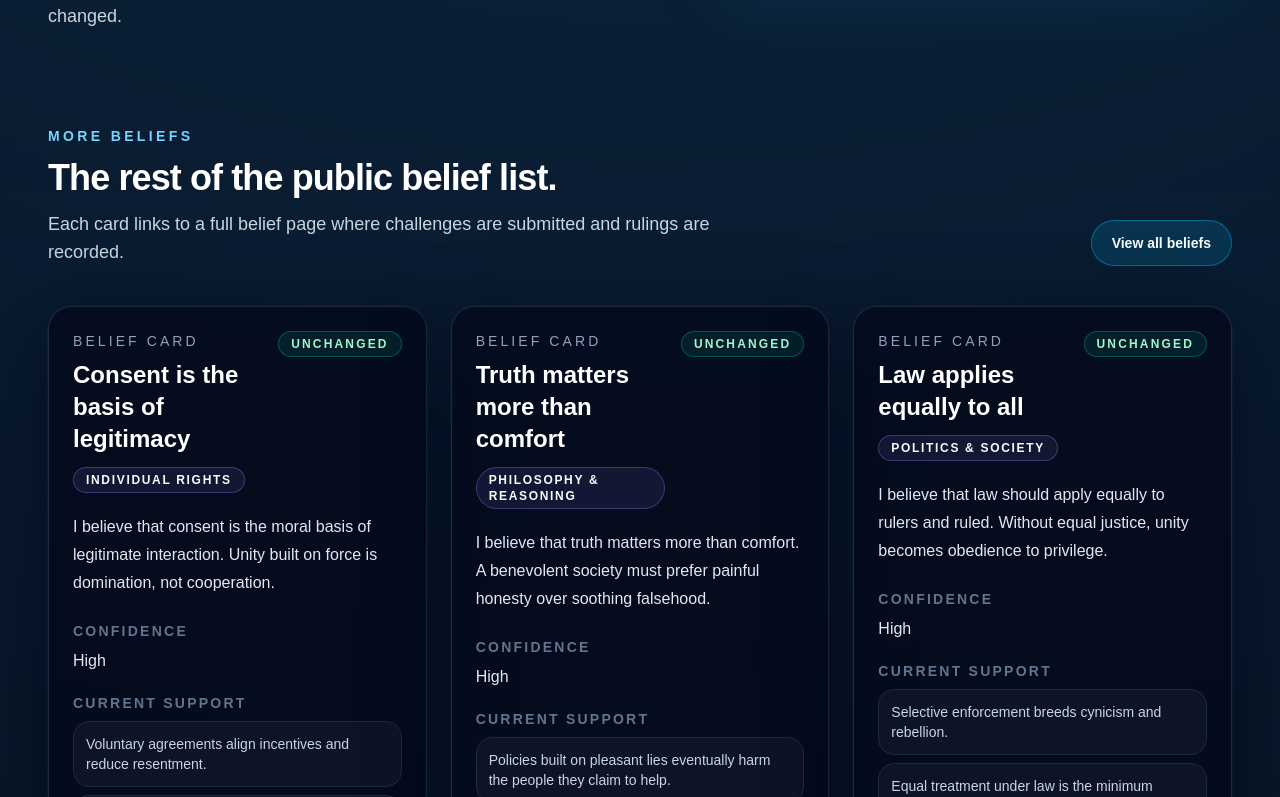
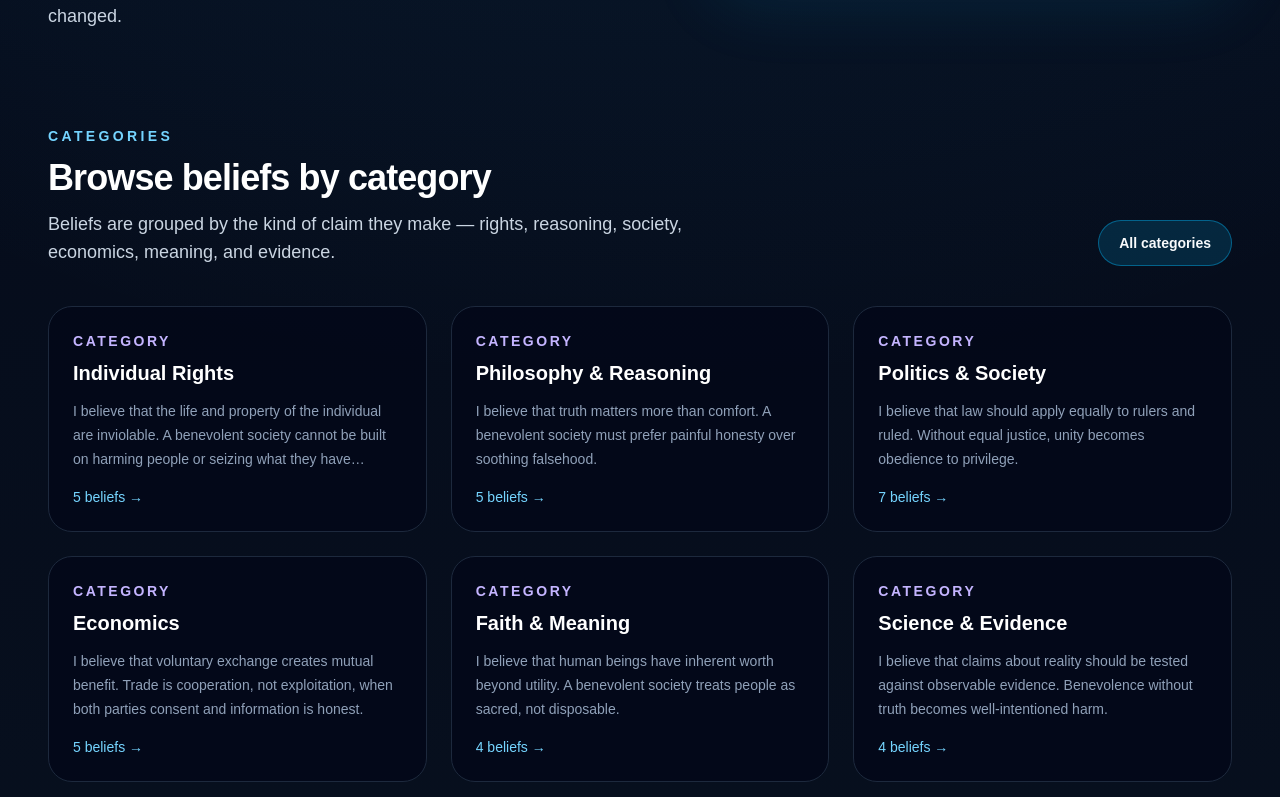
Before and after one commit to QPSGP/Challenge-My-Beliefs, a Next.js app: page / in a window 1280 px wide. Shown: the part 1323-2120 px from the top of the page. Built offline with nearby package versions, Linux system fonts and the light colour scheme.

Commit message:
chore: auto-sync from Cursor (2026-05-29 17:42 UTC)

```diff
--- a/src/app/beliefs/page.tsx
+++ b/src/app/beliefs/page.tsx
@@ -3,7 +3,7 @@ import { BeliefCategoryNav } from "@/components/belief-category-nav";
 import { SectionHeading } from "@/components/section-heading";
 import {
   filterBeliefsByCategory,
-  getCategoriesFromBeliefs,
+  getSortedCategories,
   groupBeliefsByCategory,
 } from "@/lib/categories";
 import { foundingRule } from "@/lib/site-content";
@@ -18,7 +18,7 @@ type BeliefsPageProps = {
 export default async function BeliefsPage({ searchParams }: BeliefsPageProps) {
   const { category: activeCategory } = await searchParams;
   const beliefs = await getBeliefs();
-  const categories = getCategoriesFromBeliefs(beliefs);
+  const categories = getSortedCategories(beliefs);
   const filtered = filterBeliefsByCategory(beliefs, activeCategory);
   const groups = groupBeliefsByCategory(filtered);
 
--- /dev/null
+++ b/src/app/categories/[slug]/page.tsx
@@ -0,0 +1,67 @@
+import Link from "next/link";
+import { notFound } from "next/navigation";
+
+import { BeliefCard } from "@/components/belief-card";
+import { BeliefCategoryNav } from "@/components/belief-category-nav";
+import { SectionHeading } from "@/components/section-heading";
+import {
+  filterBeliefsByCategory,
+  getSortedCategories,
+  slugToCategory,
+} from "@/lib/categories";
+import { foundingRule } from "@/lib/site-content";
+import { getBeliefs } from "@/lib/store";
+
+export const dynamic = "force-dynamic";
+
+type CategoryDetailPageProps = {
+  params: Promise<{ slug: string }>;
+};
+
+export default async function CategoryDetailPage({ params }: CategoryDetailPageProps) {
+  const { slug } = await params;
+  const beliefs = await getBeliefs();
+  const categories = getSortedCategories(beliefs);
+  const category = slugToCategory(slug, categories);
+
+  if (!category) {
+    notFound();
+  }
+
+  const filtered = filterBeliefsByCategory(beliefs, category);
+
+  return (
+    <main className="mx-auto flex min-h-screen w-full max-w-7xl flex-col gap-10 px-6 py-10 sm:px-10 lg:px-12">
+      <Link href="/categories" className="text-sm text-sky-300 hover:text-sky-200">
+        ← All categories
+      </Link>
+
+      <SectionHeading
+        eyebrow="Category"
+        title={category}
+        description={`${filtered.length} belief${filtered.length === 1 ? "" : "s"} in this category. Each can be read, challenged, and tracked through your public ruling process.`}
+      />
+
+      <BeliefCategoryNav categories={categories} activeCategory={category} />
+
+      <div className="rounded-[2rem] border border-sky-400/20 bg-sky-400/10 p-6 text-base leading-7 text-slate-100">
+        {foundingRule}
+      </div>
+
+      {filtered.length === 0 ? (
+        <p className="text-slate-400">No beliefs in this category yet.</p>
+      ) : (
+        <div className="grid gap-6 xl:grid-cols-3">
+          {filtered.map((belief, index) => (
+            <div key={belief.id} className="relative">
+              <span className="absolute -top-3 left-4 z-10 rounded-full border border-sky-400/30 bg-slate-950 px-3 py-1 text-xs font-semibold text-sky-300">
+                #{index + 1}
+              </span>
+              <BeliefCard belief={belief} />
+            </div>
+          ))}
+        </div>
+      )}
+    </main>
+  );
+}
--- /dev/null
+++ b/src/app/categories/page.tsx
@@ -0,0 +1,48 @@
+import Link from "next/link";
+
+import { CategoryCard } from "@/components/category-card";
+import { SectionHeading } from "@/components/section-heading";
+import { getSortedCategories, groupBeliefsByCategory } from "@/lib/categories";
+import { getBeliefs } from "@/lib/store";
+
+export const dynamic = "force-dynamic";
+
+export default async function CategoriesPage() {
+  const beliefs = await getBeliefs();
+  const groups = groupBeliefsByCategory(beliefs);
+  const categories = getSortedCategories(beliefs);
+
+  return (
+    <main className="mx-auto flex min-h-screen w-full max-w-7xl flex-col gap-10 px-6 py-10 sm:px-10 lg:px-12">
+      <SectionHeading
+        eyebrow="Categories"
+        title="Browse beliefs by category"
+        description="Each category groups related beliefs that support a unified, benevolent society. Open a category to read and challenge every belief in that group."
+      />
+
+      <div className="flex flex-wrap gap-3">
+        <Link
+          href="/beliefs"
+          className="rounded-full border border-sky-400/40 bg-sky-400/15 px-5 py-2 text-sm font-semibold text-sky-100 hover:bg-sky-400/25"
+        >
+          View all beliefs
+        </Link>
+      </div>
+
+      <div className="grid gap-6 sm:grid-cols-2 xl:grid-cols-3">
+        {groups.map((group) => (
+          <CategoryCard
+            key={group.category}
+            category={group.category}
+            count={group.beliefs.length}
+            preview={group.beliefs[0]?.statement ?? "No beliefs yet."}
+          />
+        ))}
+      </div>
+
+      {categories.length === 0 ? (
+        <p className="text-slate-400">No categories yet. Add beliefs from the founder dashboard.</p>
+      ) : null}
+    </main>
+  );
+}
--- a/src/app/page.tsx
+++ b/src/app/page.tsx
@@ -1,8 +1,10 @@
 import Link from "next/link";
 
+import { CategoryCard } from "@/components/category-card";
 import { BeliefCard } from "@/components/belief-card";
 import { LeadBeliefSpotlight } from "@/components/lead-belief-spotlight";
 import { SectionHeading } from "@/components/section-heading";
+import { groupBeliefsByCategory } from "@/lib/categories";
 import { foundingRule, platformChannels, processSteps } from "@/lib/site-content";
 import { getBeliefs } from "@/lib/store";
 
@@ -11,7 +13,7 @@ export const dynamic = "force-dynamic";
 export default async function Home() {
   const beliefs = await getBeliefs();
   const leadBelief = beliefs[0];
-  const otherBeliefs = beliefs.slice(1);
+  const categoryGroups = groupBeliefsByCategory(beliefs);
 
   return (
     <main className="mx-auto flex min-h-screen w-full max-w-7xl flex-col gap-24 px-6 py-8 sm:px-10 lg:px-12">
@@ -62,12 +64,39 @@ export default async function Home() {
         </div>
       </section>
 
+      <section id="categories" className="space-y-10">
+        <div className="flex flex-col gap-6 sm:flex-row sm:items-end sm:justify-between">
+          <SectionHeading
+            eyebrow="Categories"
+            title="Browse beliefs by category"
+            description="Beliefs are grouped by the kind of claim they make — rights, reasoning, society, economics, meaning, and evidence."
+          />
+          <Link
+            href="/categories"
+            className="shrink-0 rounded-full border border-sky-400/40 bg-sky-400/15 px-5 py-3 text-sm font-semibold text-sky-100 hover:bg-sky-400/25"
+          >
+            All categories
+          </Link>
+        </div>
+
+        <div className="grid gap-6 sm:grid-cols-2 xl:grid-cols-3">
+          {categoryGroups.map((group) => (
+            <CategoryCard
+              key={group.category}
+              category={group.category}
+              count={group.beliefs.length}
+              preview={group.beliefs[0]?.statement ?? ""}
+            />
+          ))}
+        </div>
+      </section>
+
       <section id="beliefs" className="space-y-10">
         <div className="flex flex-col gap-6 sm:flex-row sm:items-end sm:justify-between">
           <SectionHeading
-            eyebrow="More beliefs"
-            title="The rest of the public belief list."
-            description="Each card links to a full belief page where challenges are submitted and rulings are recorded."
+            eyebrow="Core beliefs"
+            title="The full public list starts here."
+            description="Your lead belief is featured above. Open any category or view the complete ordered list."
           />
           <Link
             href="/beliefs"
@@ -78,7 +107,7 @@ export default async function Home() {
         </div>
 
         <div className="grid gap-6 xl:grid-cols-3">
-          {otherBeliefs.map((belief) => (
+          {beliefs.slice(0, 6).map((belief) => (
             <BeliefCard key={belief.id} belief={belief} />
           ))}
         </div>
--- a/src/components/belief-category-nav.tsx
+++ b/src/components/belief-category-nav.tsx
@@ -1,4 +1,6 @@
 import Link from "next/link";
+
+import { categoryToSlug } from "@/lib/categories";
 
 type BeliefCategoryNavProps = {
   categories: string[];
@@ -18,10 +20,13 @@ export function BeliefCategoryNav({ categories, activeCategory }: BeliefCategory
       <Link href="/beliefs" className={linkClass(!activeCategory)}>
         All
       </Link>
+      <Link href="/categories" className={linkClass(false)}>
+        Categories
+      </Link>
       {categories.map((category) => (
         <Link
           key={category}
-          href={`/beliefs?category=${encodeURIComponent(category)}`}
+          href={`/categories/${categoryToSlug(category)}`}
           className={linkClass(activeCategory === category)}
         >
           {category}
--- a/src/components/category-badge.tsx
+++ b/src/components/category-badge.tsx
@@ -1,5 +1,6 @@
 import Link from "next/link";
 
+import { categoryToSlug } from "@/lib/categories";
 type CategoryBadgeProps = {
   category: string;
   linkToFilter?: boolean;
@@ -15,7 +16,7 @@ export function CategoryBadge({ category, linkToFilter = false }: CategoryBadgeP
 
   return (
     <Link
-      href={`/beliefs?category=${encodeURIComponent(category)}`}
+      href={`/categories/${categoryToSlug(category)}`}
       className={`${className} transition hover:border-violet-400/50 hover:bg-violet-400/20`}
     >
       {category}
--- /dev/null
+++ b/src/components/category-card.tsx
@@ -0,0 +1,27 @@
+import Link from "next/link";
+
+import { categoryToSlug } from "@/lib/categories";
+
+type CategoryCardProps = {
+  category: string;
+  count: number;
+  preview: string;
+};
+
+export function CategoryCard({ category, count, preview }: CategoryCardProps) {
+  return (
+    <Link
+      href={`/categories/${categoryToSlug(category)}`}
+      className="flex h-full flex-col rounded-3xl border border-slate-800 bg-slate-950/70 p-6 transition hover:border-sky-400/30 hover:bg-slate-950"
+    >
+      <p className="text-sm font-semibold uppercase tracking-[0.18em] text-violet-300">
+        Category
+      </p>
+      <h3 className="mt-2 text-xl font-semibold text-white">{category}</h3>
+      <p className="mt-3 flex-1 text-sm leading-6 text-slate-400 line-clamp-3">{preview}</p>
+      <p className="mt-4 text-sm font-medium text-sky-300">
+        {count} belief{count === 1 ? "" : "s"} →
+      </p>
+    </Link>
+  );
+}
--- a/src/components/site-footer.tsx
+++ b/src/components/site-footer.tsx
@@ -3,6 +3,7 @@ import Link from "next/link";
 const links = [
   { href: "/", label: "Home" },
   { href: "/beliefs", label: "Beliefs" },
+  { href: "/categories", label: "Categories" },
   { href: "/about", label: "About" },
   { href: "/admin", label: "Founder" },
 ] as const;
--- a/src/components/site-nav.tsx
+++ b/src/components/site-nav.tsx
@@ -3,6 +3,7 @@ import Link from "next/link";
 const links = [
   { href: "/", label: "Home" },
   { href: "/beliefs", label: "Beliefs" },
+  { href: "/categories", label: "Categories" },
   { href: "/about", label: "About" },
   { href: "/admin", label: "Founder" },
 ] as const;
--- a/src/lib/categories.ts
+++ b/src/lib/categories.ts
@@ -15,6 +15,37 @@ export const SUGGESTED_CATEGORIES = [
 export function normalizeCategory(value: string | undefined): string {
   const trimmed = value?.trim() ?? "";
   return trimmed.length > 0 ? trimmed : DEFAULT_CATEGORY;
+}
+
+export function categoryToSlug(category: string): string {
+  return category
+    .toLowerCase()
+    .replace(/&/g, "and")
+    .replace(/[^a-z0-9]+/g, "-")
+    .replace(/^-+|-+$/g, "");
+}
+
+export function slugToCategory(slug: string, categories: string[]): string | undefined {
+  return categories.find((category) => categoryToSlug(category) === slug);
+}
+
+export function getSortedCategories(beliefs: Belief[]): string[] {
+  const fromBeliefs = getCategoriesFromBeliefs(beliefs);
+  const ordered: string[] = [];
+
+  for (const preset of SUGGESTED_CATEGORIES) {
+    if (fromBeliefs.includes(preset)) {
+      ordered.push(preset);
+    }
+  }
+
+  for (const category of fromBeliefs) {
+    if (!ordered.includes(category)) {
+      ordered.push(category);
+    }
+  }
+
+  return ordered;
 }
 
 export function getCategoriesFromBeliefs(beliefs: Belief[]): string[] {
@@ -48,7 +79,7 @@ export function groupBeliefsByCategory(beliefs: Belief[]): BeliefCategoryGroup[]
     groups.set(category, list);
   }
 
-  return getCategoriesFromBeliefs(beliefs).map((category) => ({
+  return getSortedCategories(beliefs).map((category) => ({
     category,
     beliefs: groups.get(category) ?? [],
   }));
```
